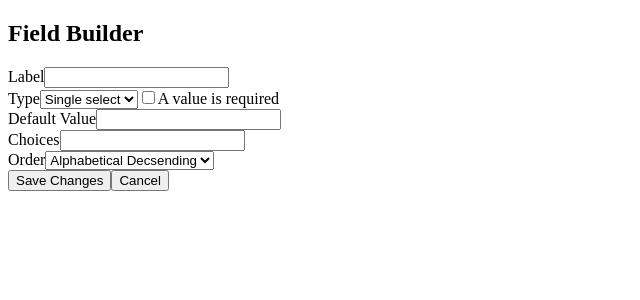
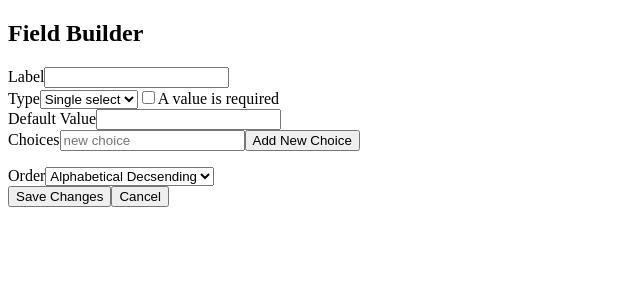
Before and after one commit to calebrs/craft-demo, a React (Create React App) app: page / in a window 1280 px wide. Shown: the top 300 px of the page, without its empty margins (0-640 px from the left). Built offline with nearby package versions, Linux system fonts and the light colour scheme.

Commit message:
More aditions to html skeleton

```diff
--- a/src/FieldBuilder.jsx
+++ b/src/FieldBuilder.jsx
@@ -3,6 +3,11 @@ import React, { useState } from "react";
 // Constants?
 
 const FieldBuilder = () => {
+
+
+
+
+
   return (
     <div className="fieldbuilder-modal">
       <h2>
@@ -35,7 +40,9 @@ const FieldBuilder = () => {
           <label htmlFor="choices">
             Choices
           </label>
-          <input id="default-value" type="text" />
+          <input id="default-value" type="text" placeholder="new choice" />
+          <button>Add New Choice</button>
+          <ul id="choice-list"></ul>
         </div>
         <div>
           <label htmlFor="order">
```
